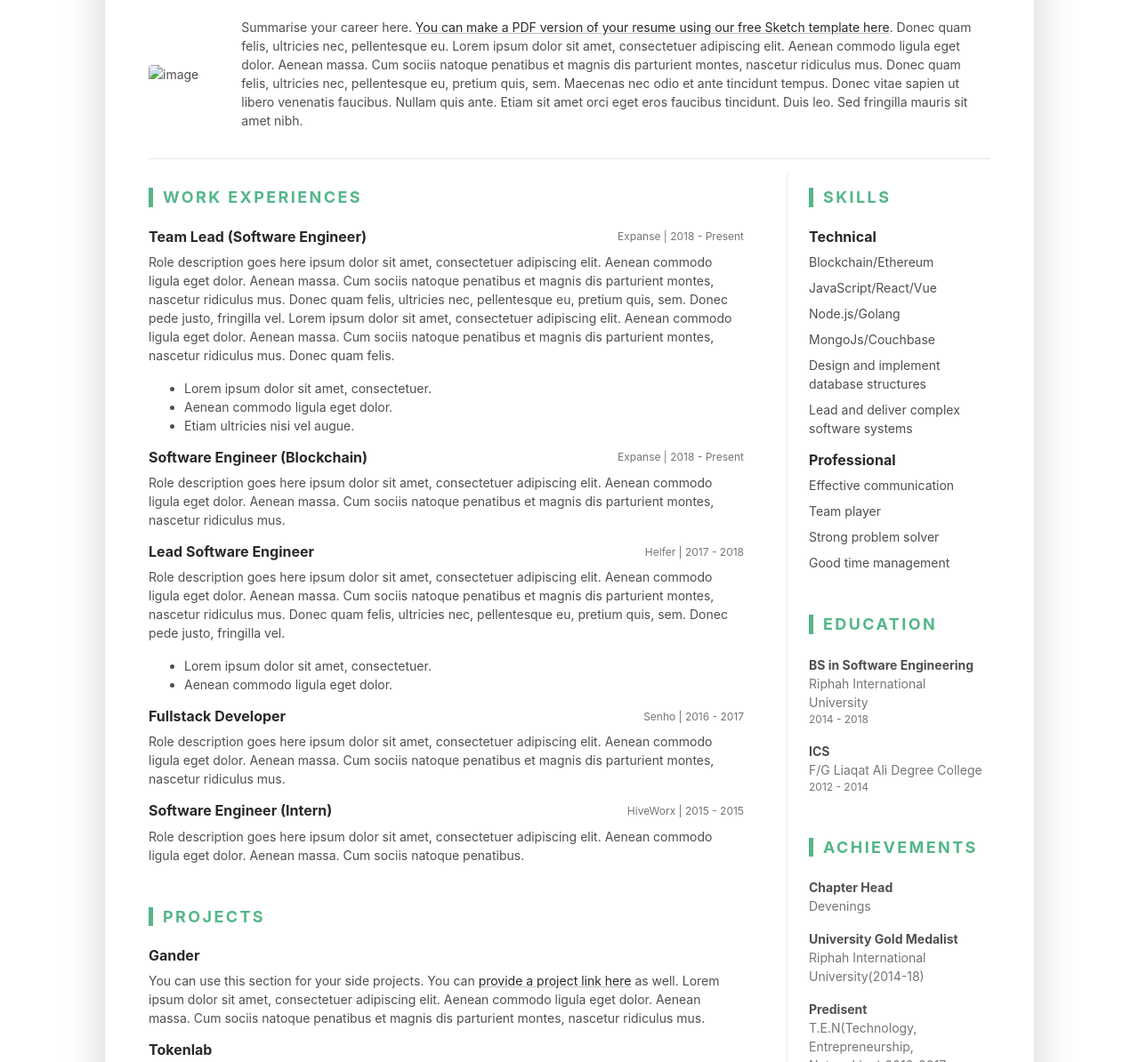
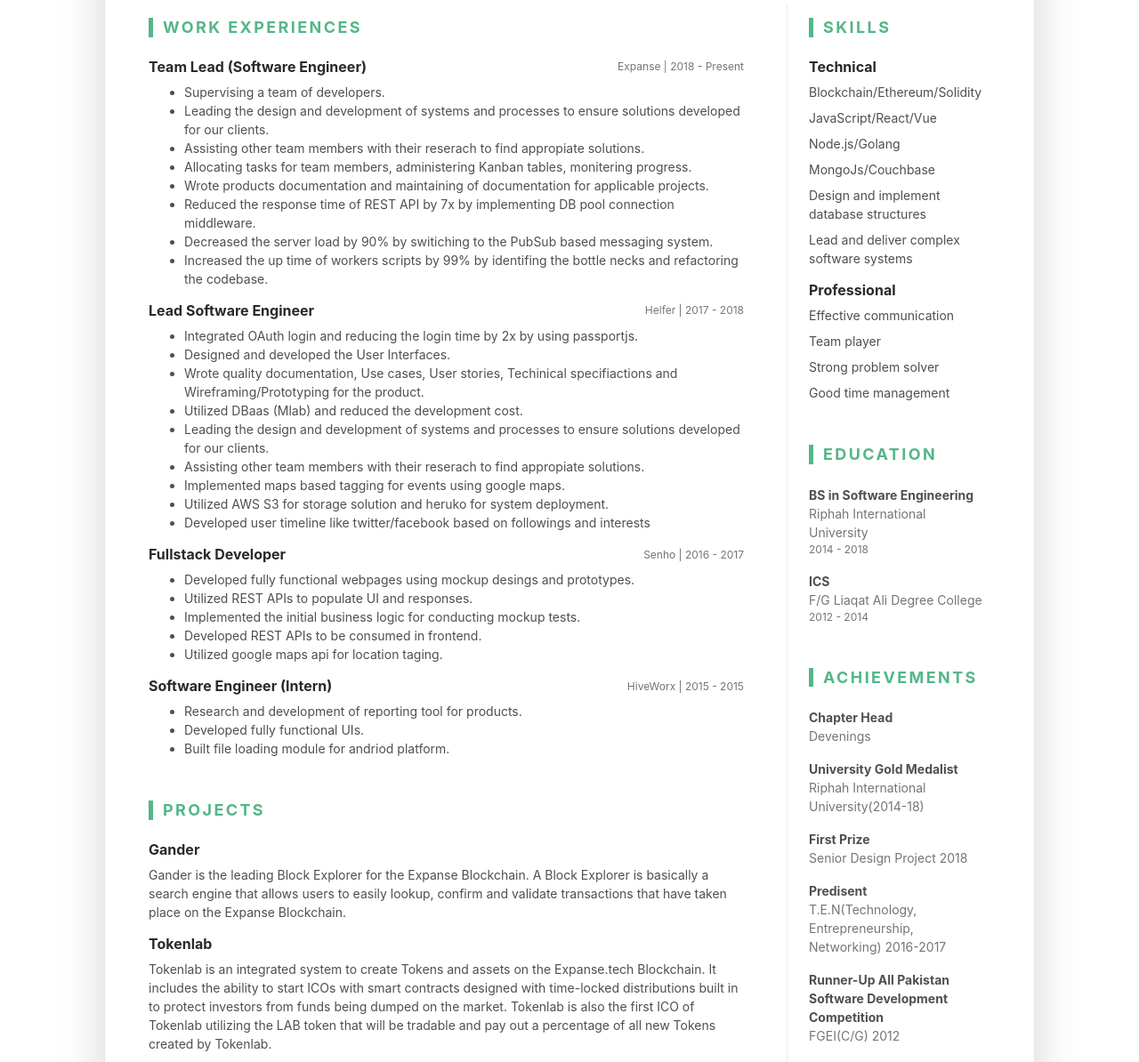
Before and after one commit to Hamzaahmed742/hamzaahmed742.github.io, a plain HTML site: page index.html in a window 1280 px wide. Shown: the part 222-1416 px from the top of the page at 89% size. Drawn offline with Linux system fonts and the light colour scheme.

Commit message:
explain more about experience

```diff
--- a/index.html
+++ b/index.html
@@ -46,15 +46,6 @@
 
 				</div><!--//resume-header-->
 				<hr>
-				<div class="resume-intro py-3">
-					<div class="media flex-column flex-md-row align-items-center">
-						<img class="resume-profile-image mb-3 mb-md-0 mr-md-5 ml-md-0 rounded mx-auto" src="assets/images/resume-profile.png" alt="image">
-						<div class="media-body text-left">
-							<p class="mb-0">Summarise your career here. <a class="theme-link" href="https://themes.3rdwavemedia.com/resources/sketch-template/resume-sketch-sketch-resume-template-for-software-developers/" target="_blank">You can make a PDF version of your resume using our free Sketch template here</a>. Donec quam felis, ultricies nec, pellentesque eu. Lorem ipsum dolor sit amet, consectetuer adipiscing elit. Aenean commodo ligula eget dolor. Aenean massa. Cum sociis natoque penatibus et magnis dis parturient montes, nascetur ridiculus mus. Donec quam felis, ultricies nec, pellentesque eu, pretium quis, sem.  Maecenas nec odio et ante tincidunt tempus. Donec vitae sapien ut libero venenatis faucibus. Nullam quis ante. Etiam sit amet orci eget eros faucibus tincidunt. Duis leo. Sed fringilla mauris sit amet nibh. </p>
-						</div><!--//media-body-->
-					</div>
-				</div><!--//resume-intro-->
-				<hr>
 				<div class="resume-body">
 					<div class="row">
 						<div class="resume-main col-12 col-lg-8 col-xl-9 pr-0 pr-lg-5">
@@ -67,22 +58,16 @@
 
 									</div>
 									<div class="item-content">
-										<p>Role description goes here ipsum dolor sit amet, consectetuer adipiscing elit. Aenean commodo ligula eget dolor. Aenean massa. Cum sociis natoque penatibus et magnis dis parturient montes, nascetur ridiculus mus. Donec quam felis, ultricies nec, pellentesque eu, pretium quis, sem. Donec pede justo, fringilla vel. Lorem ipsum dolor sit amet, consectetuer adipiscing elit. Aenean commodo ligula eget dolor. Aenean massa. Cum sociis natoque penatibus et magnis dis parturient montes, nascetur ridiculus mus. Donec quam felis.</p>
 										<ul class="resume-list">
-											<li>Lorem ipsum dolor sit amet, consectetuer.</li>
-											<li>Aenean commodo ligula eget dolor.</li>
-											<li>Etiam ultricies nisi vel augue.</li>
+											<li>Supervising a team of developers.</li>
+											<li>Leading the design and development of systems and processes to ensure solutions developed for our clients.</li>
+											<li>Assisting other team members with their reserach to find appropiate solutions.</li>
+											<li>Allocating tasks for team members, administering Kanban tables, monitering progress.</li>
+											<li>Wrote products documentation and maintaining of documentation for applicable projects.</li>
+											<li>Reduced the response time of REST API by 7x by implementing DB pool connection middleware.</li>
+											<li>Decreased the server load by 90% by switiching to the PubSub based messaging system.</li>
+											<li>Increased the up time of workers scripts by 99% by identifing the bottle necks and refactoring the codebase.</li>
 										</ul>
-									</div>
-								</div><!--//item-->
-								<div class="item mb-3">
-									<div class="item-heading row align-items-center mb-2">
-										<h4 class="item-title col-12 col-md-6 col-lg-8 mb-2 mb-md-0">Software Engineer (Blockchain)</h4>
-										<div class="item-meta col-12 col-md-6 col-lg-4 text-muted text-left text-md-right">Expanse | 2018 - Present</div>
-
-									</div>
-									<div class="item-content">
-										<p>Role description goes here ipsum dolor sit amet, consectetuer adipiscing elit. Aenean commodo ligula eget dolor. Aenean massa. Cum sociis natoque penatibus et magnis dis parturient montes, nascetur ridiculus mus.</p>
 									</div>
 								</div><!--//item-->
 								<div class="item mb-3">
@@ -92,10 +77,16 @@
 
 									</div>
 									<div class="item-content">
-										<p>Role description goes here ipsum dolor sit amet, consectetuer adipiscing elit. Aenean commodo ligula eget dolor. Aenean massa. Cum sociis natoque penatibus et magnis dis parturient montes, nascetur ridiculus mus. Donec quam felis, ultricies nec, pellentesque eu, pretium quis, sem. Donec pede justo, fringilla vel.</p>
 										<ul class="resume-list">
-											<li>Lorem ipsum dolor sit amet, consectetuer.</li>
-											<li>Aenean commodo ligula eget dolor.</li>
+											<li>Integrated OAuth login and reducing the login time by 2x by using passportjs.</li>
+											<li>Designed and developed the User Interfaces.</li>
+											<li>Wrote quality documentation, Use cases, User stories, Techinical specifiactions and Wireframing/Prototyping for the product.</li>
+											<li>Utilized DBaas (Mlab) and reduced the development cost.</li>
+											<li>Leading the design and development of systems and processes to ensure solutions developed for our clients.</li>
+											<li>Assisting other team members with their reserach to find appropiate solutions.</li>
+											<li>Implemented maps based tagging for events using google maps.</li>
+											<li>Utilized AWS S3 for storage solution and heruko for system deployment.</li>
+											<li>Developed user timeline like twitter/facebook based on followings and interests</li>
 										</ul>
 									</div>
 								</div><!--//item-->
@@ -106,7 +97,14 @@
 
 									</div>
 									<div class="item-content">
-										<p>Role description goes here ipsum dolor sit amet, consectetuer adipiscing elit. Aenean commodo ligula eget dolor. Aenean massa. Cum sociis natoque penatibus et magnis dis parturient montes, nascetur ridiculus mus.</p>
+											<ul class="resume-list">
+											<li>Developed fully functional webpages using mockup desings and prototypes.</li>
+											<li>Utilized REST APIs to populate UI and responses.</li>
+											<li>Implemented the initial business logic for conducting mockup tests.</li>
+											<li>Developed REST APIs to be consumed in frontend.</li>
+											<li>Utilized google maps api for location taging.</li>
+										</ul>
+
 									</div>
 								</div><!--//item-->
 								<div class="item">
@@ -116,7 +114,12 @@
 
 									</div>
 									<div class="item-content">
-										<p>Role description goes here ipsum dolor sit amet, consectetuer adipiscing elit. Aenean commodo ligula eget dolor. Aenean massa. Cum sociis natoque penatibus. </p>
+											<ul class="resume-list">
+												<li>Research and development of reporting tool for products.</li>
+												<li>Developed fully functional UIs.</li>
+												<li>Built file loading module for andriod platform.</li>
+											</ul>
+
 									</div>
 								</div><!--//item-->
 
@@ -128,11 +131,10 @@
 								<div class="item mb-3">
 									<div class="item-heading row align-items-center mb-2">
 										<h4 class="item-title col-12 col-md-6 col-lg-8 mb-2 mb-md-0">Gander</h4>
-										<div class="item-meta col-12 col-md-6 col-lg-4 text-muted text-left text-md-right"></div>
 
 									</div>
 									<div class="item-content">
-										<p>You can use this section for your side projects. You can <a href="#" class="theme-link">provide a project link here</a> as well. Lorem ipsum dolor sit amet, consectetuer adipiscing elit. Aenean commodo ligula eget dolor. Aenean massa. Cum sociis natoque penatibus et magnis dis parturient montes, nascetur ridiculus mus.</p>
+										<p>Gander is the leading Block Explorer for the Expanse Blockchain. A Block Explorer is basically a search engine that allows users to easily lookup, confirm and validate transactions that have taken place on the Expanse Blockchain.</p>
 
 
 									</div>
@@ -144,7 +146,7 @@
 
 									</div>
 									<div class="item-content">
-										<p>You can use this section for your side projects. Cras dapibus. Vivamus elementum semper nisi. Aenean vulputate eleifend tellus. Aenean leo ligula, porttitor eu, consequat vitae, eleifend ac, enim.</p>
+										<p>Tokenlab is an integrated system to create Tokens and assets on the Expanse.tech Blockchain. It includes the ability to start ICOs with smart contracts designed with time-locked distributions built in to protect investors from funds being dumped on the market. Tokenlab is also the first ICO of Tokenlab utilizing the LAB token that will be tradable and pay out a percentage of all new Tokens created by Tokenlab.</p>
 
 									</div>
 								</div><!--//item-->
@@ -155,7 +157,7 @@
 
 									</div>
 									<div class="item-content">
-										<p>You can use this section for your side projects. Cras dapibus. Vivamus elementum semper nisi. Aenean vulputate eleifend tellus. Aenean leo ligula, porttitor eu, consequat vitae, eleifend ac, enim.</p>
+										<p>To store, accept and send exp, you need a wallet. Luna wallet is the cross platform end-user interface for Expanse.</p>
 
 									</div>
 								</div><!--//item-->
@@ -166,7 +168,7 @@
 
 									</div>
 									<div class="item-content">
-										<p>You can use this section for your side projects. Cras dapibus. Vivamus elementum semper nisi. Aenean vulputate eleifend tellus. Aenean leo ligula, porttitor eu, consequat vitae, eleifend ac, enim.</p>
+										<p>Decentralized exchange on Expanse blockchain. A non custodial exchange were user control everything. No centralized private keys and wallets, user controls all.</p>
 
 									</div>
 								</div><!--//item-->
@@ -177,29 +179,29 @@
 
 									</div>
 									<div class="item-content">
-										<p>You can use this section for your side projects. Cras dapibus. Vivamus elementum semper nisi. Aenean vulputate eleifend tellus. Aenean leo ligula, porttitor eu, consequat vitae, eleifend ac, enim.</p>
+										<p>A platform for volunteers to contribute to the society. Social and management platform where volunteers can easily volunteer, socialize, and track their contributions and companies or groups can effectively manage volunteers.</p>
 
 									</div>
 								</div><!--//item-->
-								<div class="item">
+								<!-- <div class="item">
 									<div class="item-heading row align-items-center mb-2">
 										<h4 class="item-title col-12 col-md-6 col-lg-8 mb-2 mb-md-0">Quiz Guide</h4>
 										<div class="item-meta col-12 col-md-6 col-lg-4 text-muted text-left text-md-right"></div>
 
 									</div>
 									<div class="item-content">
-										<p>You can use this section for your side projects. Cras dapibus. Vivamus elementum semper nisi. Aenean vulputate eleifend tellus. Aenean leo ligula, porttitor eu, consequat vitae, eleifend ac, enim.</p>
+										<p>Prepare tests and compete with friends. QuizGuide helps you practice like it's the real test.</p>
 
 									</div>
-								</div><!--//item-->
-								<div class="item">
+								</div>//item-->
+								<!---<div class="item">
 									<div class="item-heading row align-items-center mb-2">
 										<h4 class="item-title col-12 col-md-6 col-lg-8 mb-2 mb-md-0">Real Estate</h4>
 										<div class="item-meta col-12 col-md-6 col-lg-4 text-muted text-left text-md-right"></div>
 
 									</div>
 									<div class="item-content">
-										<p>You can use this section for your side projects. Cras dapibus. Vivamus elementum semper nisi. Aenean vulputate eleifend tellus. Aenean leo ligula, porttitor eu, consequat vitae, eleifend ac, enim.</p>
+										<p>Search millions of homes for-sale and rental listings, connect with local professionals. We are reimagining how people buy, rent and sell homes, empowering them with the data and services they need to get into a place.</p>
 
 									</div>
 								</div><!--//item-->
@@ -210,7 +212,7 @@
 
 									</div>
 									<div class="item-content">
-										<p>You can use this section for your side projects. Cras dapibus. Vivamus elementum semper nisi. Aenean vulputate eleifend tellus. Aenean leo ligula, porttitor eu, consequat vitae, eleifend ac, enim.</p>
+										<p>XIGT is the Best in Breed Information Governance Toolkit! XIGT (Extended Information Governance Toolkit) is a unified Service Oriented Architectural repository platform for Information Management. It bridges the gap between business and IT personnel by providing an innovative tool to collaborate Information Governance activities across the enterprise.</p>
 
 									</div>
 								</div><!--//item-->
@@ -222,7 +224,7 @@
 								<div class="item">
 									<h4 class="item-title">Technical</h4>
 									<ul class="list-unstyled resume-skills-list">
-											<li class="mb-2">Blockchain/Ethereum</li>
+											<li class="mb-2">Blockchain/Ethereum/Solidity</li>
 											<li class="mb-2">JavaScript/React/Vue</li>
 											<li class="mb-2">Node.js/Golang</li>
 											<li class="mb-2">MongoJs/Couchbase</li>
@@ -245,7 +247,7 @@
 										<ul class="list-unstyled resume-education-list">
 											<li class="mb-3">
 												<div class="resume-degree font-weight-bold">BS in Software Engineering</div>
-												<div class="resume-degree-org text-muted">Riphah International University</div>
+												<div class="resume-degree-org text-muted">Riphah International University
 												<div class="resume-degree-time text-muted">2014 - 2018</div>
 											</li>
 											<li>
@@ -265,6 +267,10 @@
 											<li class="mb-3">
 												<div class="font-weight-bold">University Gold Medalist</div>
 												<div class="text-muted">Riphah International University(2014-18)</div>
+											</li>
+											<li class="mb-3">
+												<div class="font-weight-bold">First Prize</div>
+												<div class="text-muted">Senior Design Project 2018</div>
 											</li>
 											<li class="mb-3">
 												<div class="font-weight-bold">Predisent</div>
```
